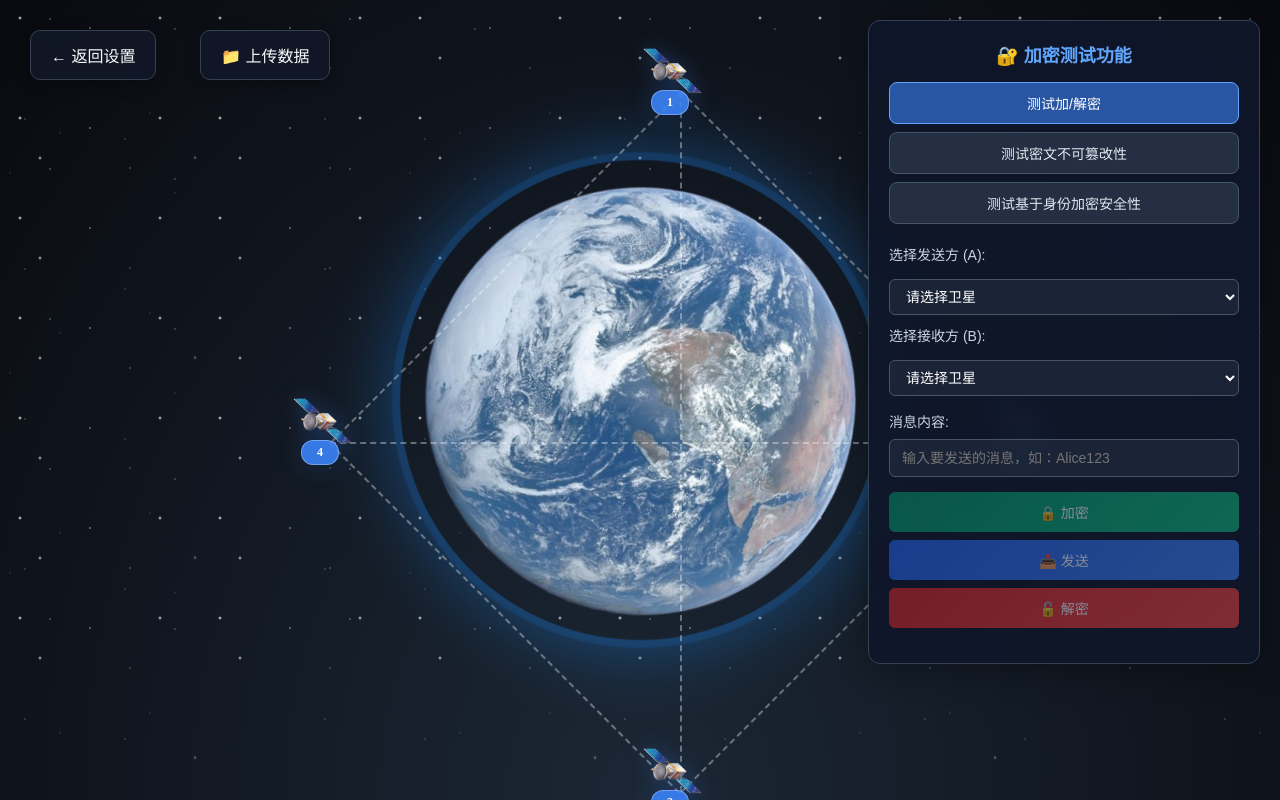
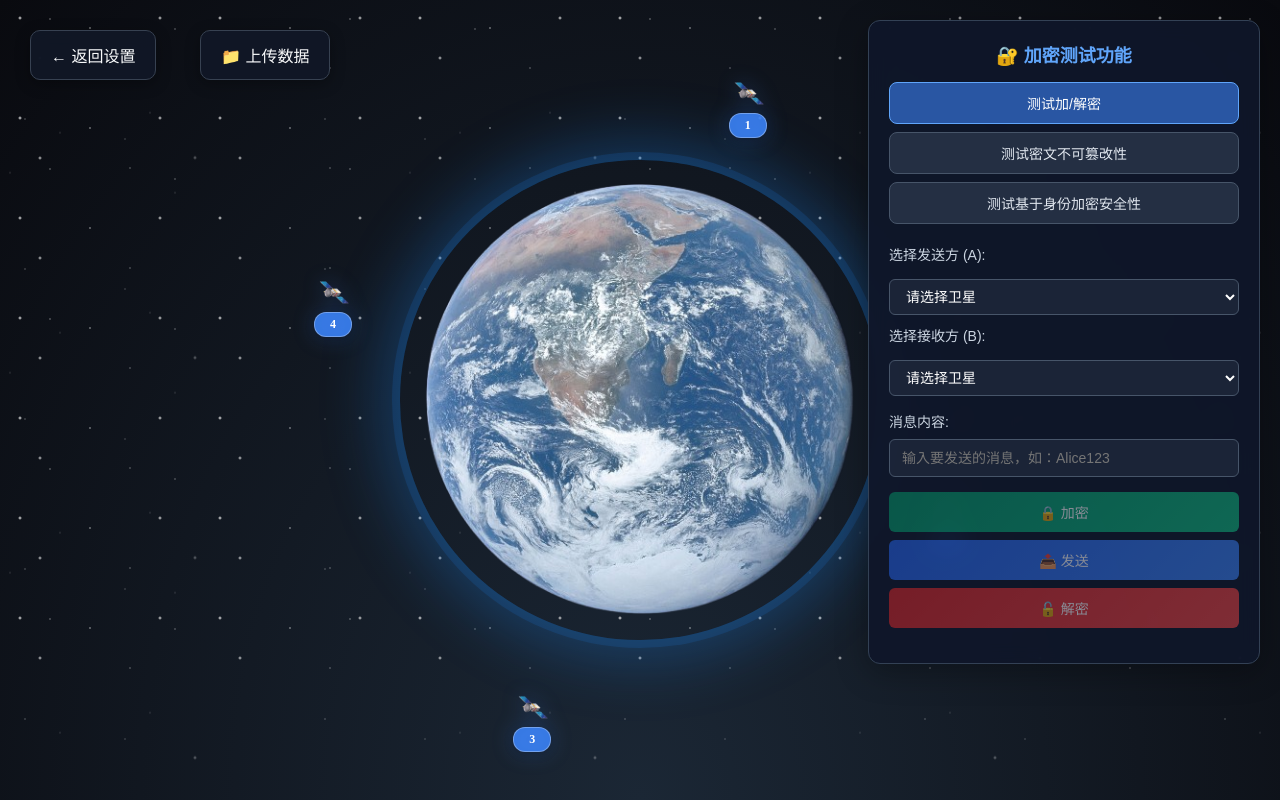
Before and after one commit to lrqiisrom/satellite-web, a Vue app: page / in a window 1280 px wide. Both pictures are taken after a click on the button "生成卫星系统". Built offline with nearby package versions, Linux system fonts and the light colour scheme.

Commit message:
卫星布局优化与卫星动态展示

```diff
--- a/src/components/SatelliteSystem.vue
+++ b/src/components/SatelliteSystem.vue
@@ -12,6 +12,7 @@
       <!-- Earth in the center -->
       <div class="earth-container">
         <img class="earth-img" src="@/assets/earth.jpg" alt="Earth" />
+        <div class="earth-orbit-circle"></div>
       </div>
 
       <!-- Communication lines between satellites only -->
@@ -21,6 +22,7 @@
           :key="'full-line-' + i + '-' + j"
           class="comm-line"
           :style="getLineStyle(i, j)"
+          v-show="isAnimationPaused"
         ></div>
       </div>
 
@@ -30,14 +32,14 @@
         :key="index"
         :ref="el => satelliteRefs[index] = el"
         class="satellite"
-        :style="{ left: satellite.x + 'px', top: satellite.y + 'px' }"
+        :style="{ left: satellite.x + 'px', top: satellite.y + 'px', transform: 'translate(-50%, -50%)' }"
         @click="!contextMenu.visible && showContextMenu($event, index)"
       >
         <img
           :src="satelliteFaultRef?.getSatelliteImagePath(index) || require('../assets/satellite.jpg')"
           alt="卫星"
           class="satellite-img"
-          style="width: 80px; height: 80px; transform: translate(-50%, -50%); position: absolute; left: 50%; top: 50%; cursor: pointer; transition: left 0.5s, top 0.5s; z-index: 11;"
+          style="width: 40px; height: 40px; position: absolute; left: 0; top: 0; cursor: pointer; z-index: 11;"
         />
         <!-- Satellite Number Label -->
         <div class="satellite-number">
@@ -417,7 +419,7 @@
 </template>
 
 <script setup>
-import { ref, onMounted, onUnmounted, computed, defineProps } from 'vue'
+import { ref, onMounted, onUnmounted, computed, defineProps, watch } from 'vue'
 import SatelliteFault from './SatelliteFault.vue'
 import QueryResultModal from './QueryResultModal.vue'
 import SatelliteRepairModal from './SatelliteRepairModal.vue'
@@ -436,15 +438,49 @@ const fileInput = ref(null)
 const satelliteFaultRef = ref(null)
 
 const earthCenter = { x: 600, y: 600 } // system-container中心
-const satelliteRadius = 350 // 调整轨道半径，确保卫星不超出界面
-
-const satellites = ref(Array.from({ length: props.satelliteCount }, (_, i) => {
-  const angle = (2 * Math.PI / props.satelliteCount) * i - Math.PI / 2 // 使第一个卫星在正上方
-  return {
-    x: earthCenter.x + satelliteRadius * Math.cos(angle),
-    y: earthCenter.y + satelliteRadius * Math.sin(angle)
-  }
-}))
+const satelliteRadius = 325 // 卫星轨道半径，与红圈半径一致（650px/2）
+
+const rotationAngle = ref(0);
+const satellites = ref([]);
+
+const updateSatellitePositions = () => {
+  const newSatellites = [];
+  for (let i = 0; i < props.satelliteCount; i++) {
+    const initialAngle = (2 * Math.PI / props.satelliteCount) * i - Math.PI / 2; // 使第一个卫星在正上方
+    const currentAngle = initialAngle + rotationAngle.value; // 加上旋转角度
+    // 卫星的x,y坐标是卫星的中心点，因为卫星图片使用了transform: translate(-50%, -50%)进行居中定位
+    newSatellites.push({
+      x: earthCenter.x + satelliteRadius * Math.cos(currentAngle),
+      y: earthCenter.y + satelliteRadius * Math.sin(currentAngle)
+    });
+  }
+  satellites.value = newSatellites;
+};
+
+let animationFrameId = null;
+const animateSatellites = () => {
+  rotationAngle.value += 0.002; // 调整旋转速度（减慢）
+  if (rotationAngle.value >= 2 * Math.PI) {
+    rotationAngle.value -= 2 * Math.PI;
+  }
+  updateSatellitePositions();
+  animationFrameId = requestAnimationFrame(animateSatellites);
+};
+
+onMounted(() => {
+  updateSatellitePositions(); // 初始化卫星位置
+  animateSatellites(); // 开始动画
+});
+
+onUnmounted(() => {
+  if (animationFrameId) {
+    cancelAnimationFrame(animationFrameId);
+  }
+});
+
+watch(() => props.satelliteCount, () => {
+  updateSatellitePositions();
+});
 
 const satelliteLinePairs = computed(() => {
   const pairs = [];
@@ -709,11 +745,11 @@ const uploadLoading = ref(false); // 文件上传loading状态
 const getLineStyle = (fromIndex, toIndex) => {
   const from = satellites.value[fromIndex]
   const to = satellites.value[toIndex]
-  // 卫星中心点坐标（图片80x80，中心点+40,+40）
-  const fromCenterX = from.x + 40;
-  const fromCenterY = from.y + 40;
-  const toCenterX = to.x + 40;
-  const toCenterY = to.y + 40;
+  // 卫星中心点坐标（卫星的x,y就是中心点坐标）
+  const fromCenterX = from.x;
+  const fromCenterY = from.y;
+  const toCenterX = to.x;
+  const toCenterY = to.y;
   const deltaX = toCenterX - fromCenterX
   const deltaY = toCenterY - fromCenterY
   const distance = Math.sqrt(deltaX * deltaX + deltaY * deltaY)
@@ -723,18 +759,33 @@ const getLineStyle = (fromIndex, toIndex) => {
     left: fromCenterX + 'px',
     top: fromCenterY + 'px',
     width: distance + 'px',
-    height: '2px',
+    height: '1px',
     transformOrigin: '0 50%',
     transform: `rotate(${angle}deg)`,
     background: 'none',
-    borderTop: '2px dashed #FFFFFF',
-    zIndex: 10
-  }
-}
+    borderTop: '1px dashed rgba(255,255,255,0.8)',
+    boxShadow: '0 0 5px rgba(255,255,255,0.5)',
+    zIndex: 9
+  }
+}
+
+// 添加一个变量来保存动画状态
+let isAnimationPaused = false;
 
 const showContextMenu = (event, index) => {
   event.stopPropagation()
   const satellite = satellites.value[index]
+
+  // 暂停卫星动画
+  if (animationFrameId && !isAnimationPaused) {
+    // 立即取消当前动画帧
+    cancelAnimationFrame(animationFrameId);
+    animationFrameId = null;
+    isAnimationPaused = true;
+
+    // 确保卫星位置不再变化，通过重新计算一次位置并保持不变
+    updateSatellitePositions();
+  }
 
   // 计算卫星相对于地球中心的位置
   const deltaX = satellite.x - earthCenter.x
@@ -775,6 +826,12 @@ const showContextMenu = (event, index) => {
 
 const closeContextMenu = () => {
   contextMenu.value.visible = false
+
+  // 恢复卫星动画
+  if (isAnimationPaused && !animationFrameId) {
+    isAnimationPaused = false;
+    animateSatellites();
+  }
 }
 
 const handleMenuAction = (action) => {
@@ -950,11 +1007,15 @@ const showQueryModal = (satelliteIndex = -1) => {
       const isFaulty = satelliteFaultRef.value.isSatelliteFaulty(satelliteIndex)
       if (isFaulty) {
         alert('卫星故障，请先修复！')
-        return // 直接返回，不打开查询模态框
+        // 如果卫星故障，不打开查询模态框，但需要关闭上下文菜单并恢复动画
+        closeContextMenu()
+        return
       }
     } catch (error) {
       console.error('Error checking satellite fault status:', error)
       alert('检查卫星状态失败，请稍后重试')
+      // 如果检查失败，不打开查询模态框，但需要关闭上下文菜单并恢复动画
+      closeContextMenu()
       return
     }
   }
@@ -1219,11 +1280,20 @@ const showRepairModal = (satelliteIndex) => {
   repairModal.value.repairing = false
   repairModal.value.repairResult = ''
   repairModal.value.repairTime = 0
+
+  // 关闭上下文菜单，但不恢复动画，因为修复模态框仍然打开
+  contextMenu.value.visible = false
 }
 
 // 关闭修复模态框
 const closeRepairModal = () => {
   repairModal.value.visible = false
+
+  // 恢复卫星动画
+  if (isAnimationPaused && !animationFrameId) {
+    isAnimationPaused = false;
+    animateSatellites();
+  }
 }
 
 // 处理修复操作
@@ -1298,6 +1368,11 @@ const handleRepair = async () => {
     repairModal.value.repairTime = parseFloat(theoreticalRepairTime)
     repairModal.value.repairResult = `✅ 卫星 ${satelliteIndex + 1} 修复完成！\n\n📊 修复参数:\n- 损失率: ${lossRate}\n- 冗余度: ${redundancy}\n\n⏱️ 修复耗时: ${theoreticalRepairTime} 秒\n🛠️ 修复状态: 成功\n🔧 系统状态: 正常运行`
     repairModal.value.repairing = false
+
+    // 3秒后自动关闭修复模态框并恢复动画
+    setTimeout(() => {
+      closeRepairModal()
+    }, 3000)
   }, repairDuration)
 }
 
@@ -1457,12 +1532,20 @@ onUnmounted(() => {
   height: 100%;
   border-radius: 50%;
   box-shadow: 0 0 60px 20px #1e90ff44, 0 0 0 8px #1e90ff22;
-  animation: earth-rotate 8s linear infinite;
   object-fit: cover;
 }
-@keyframes earth-rotate {
-  0% { transform: rotate(0deg); }
-  100% { transform: rotate(360deg); }
+
+.earth-orbit-circle {
+  position: absolute;
+  width: 650px; /* 调整大小以适应地球外侧 */
+  height: 650px; /* 调整大小以适应地球外侧 */
+  border: 2px solid transparent; /* 将红色边框改为透明 */
+  border-radius: 50%;
+  top: 50%;
+  left: 50%;
+  display: none; /* 隐藏红色圆圈 */
+  transform: translate(-50%, -50%);
+  z-index: 1;
 }
 
 .earth {
@@ -1558,16 +1641,14 @@ onUnmounted(() => {
 /* Enhanced Realistic Satellite Styles */
 .satellite {
   position: absolute;
-  width: 60px;
+  width: 40px;
   height: 40px;
   cursor: pointer;
-  transition: all 0.3s ease;
   z-index: 10;
   filter: drop-shadow(0 0 10px rgba(59, 130, 246, 0.3));
 }
 
 .satellite:hover {
-  transform: scale(1.15);
   filter: brightness(1.3) drop-shadow(0 0 15px rgba(59, 130, 246, 0.6));
 }
 
@@ -1752,9 +1833,9 @@ onUnmounted(() => {
 /* Satellite Number Label */
 .satellite-number {
   position: absolute;
-  bottom: -25px;
+  bottom: 0;
   left: 50%;
-  transform: translateX(-50%);
+  transform: translate(-50%, 100%);
   background: rgba(59, 130, 246, 0.9);
   color: white;
   padding: 4px 8px;
@@ -1772,7 +1853,7 @@ onUnmounted(() => {
 
 .satellite:hover .satellite-number {
   background: rgba(59, 130, 246, 1);
-  transform: translateX(-50%) scale(1.1);
+  transform: translate(-50%, 100%) scale(1.1);
   box-shadow: 0 4px 12px rgba(59, 130, 246, 0.5);
 }
 
```
